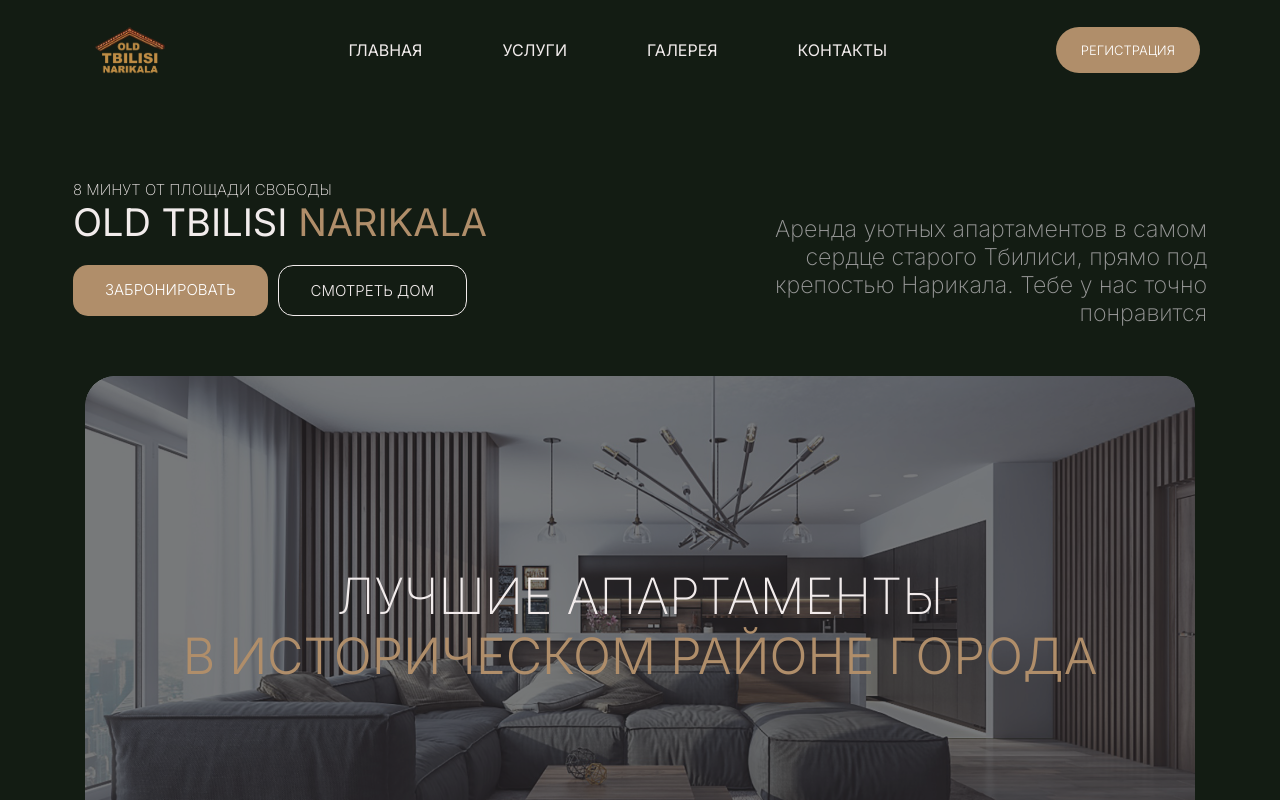
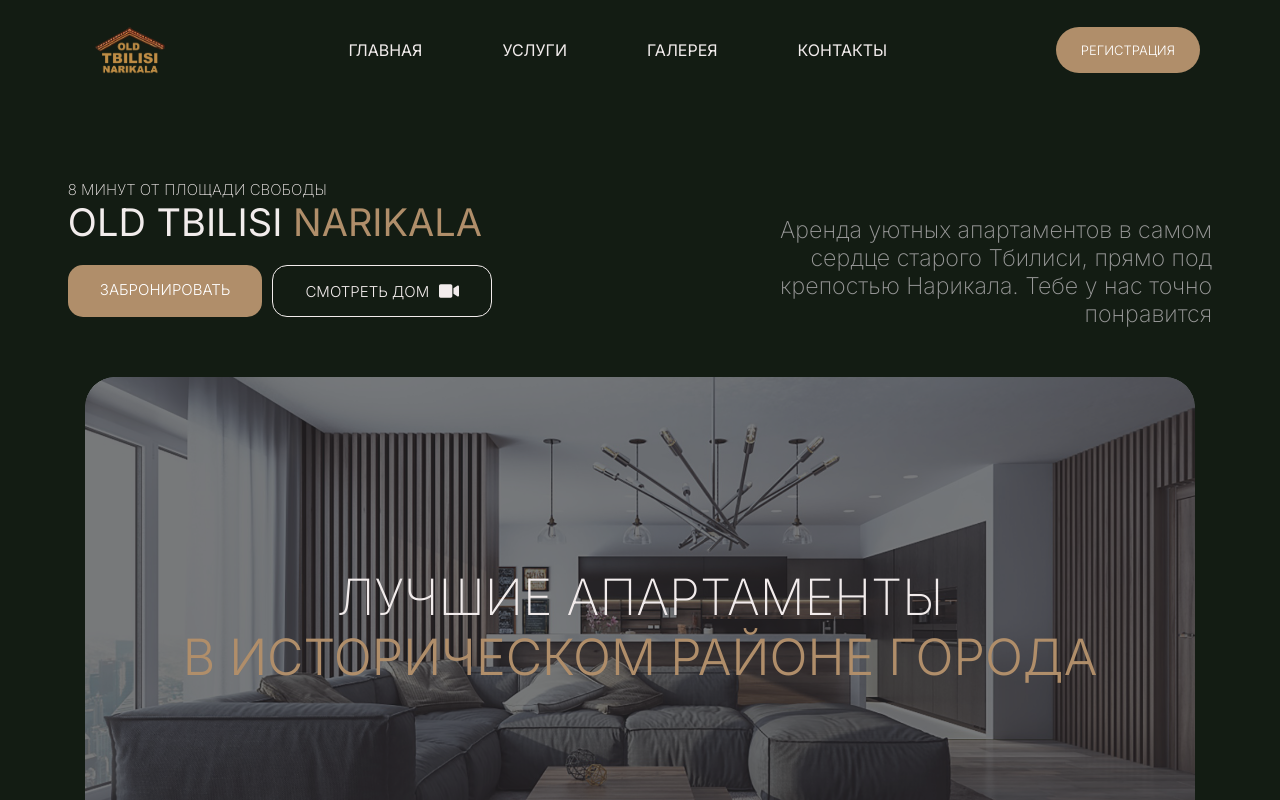
Before and after one commit to iScreAmn/apartment-otn, a React (Vite) app: page / in a window 1280 px wide. Shown: the top 800 px of the page. Built offline with nearby package versions, Linux system fonts and the light colour scheme; the HTML template or start-up script is replaced by a standard one.

Commit message:
Add icon to video button

```diff
--- a/src/components/home/Home.css
+++ b/src/components/home/Home.css
@@ -76,6 +76,15 @@
   padding: 15px 32px;
   border-radius: 15px;
   cursor: pointer;
+
+  display: flex;
+  justify-content: center;
+  align-items: center;
+  gap: 10px;
+}
+
+.home__video-btn svg {
+  width: 20px;
 }
 
 .home__video-btn:hover {
--- a/src/components/home/Home.jsx
+++ b/src/components/home/Home.jsx
@@ -1,5 +1,6 @@
 import { useState } from "react";
 import "./Home.css";
+import { FaVideo } from "react-icons/fa";
 
 const Home = () => {
   const [isModalOpen, setIsModalOpen] = useState(false);
@@ -38,6 +39,7 @@
               onClick={() => setIsModalOpen(true)}
             >
               Смотреть дом
+              <FaVideo/>
             </button>
           </div>
         </div>
```
